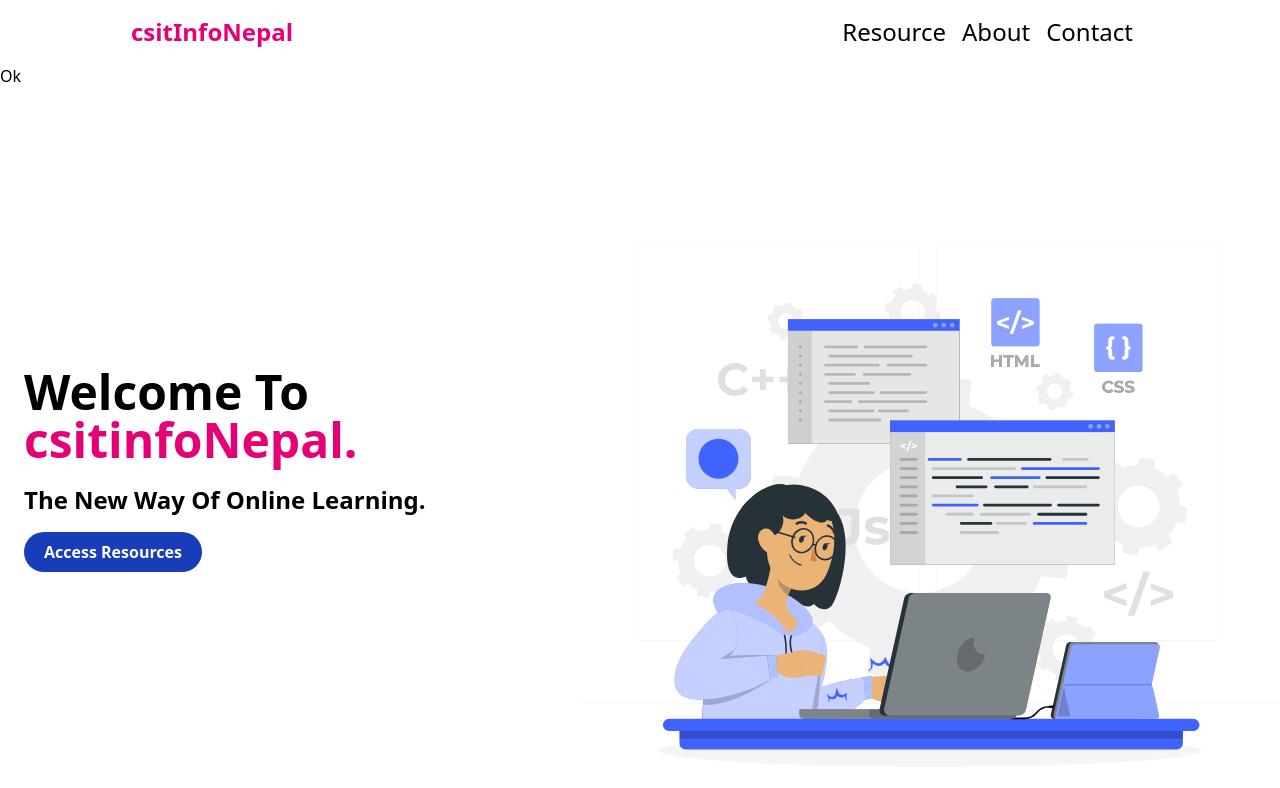
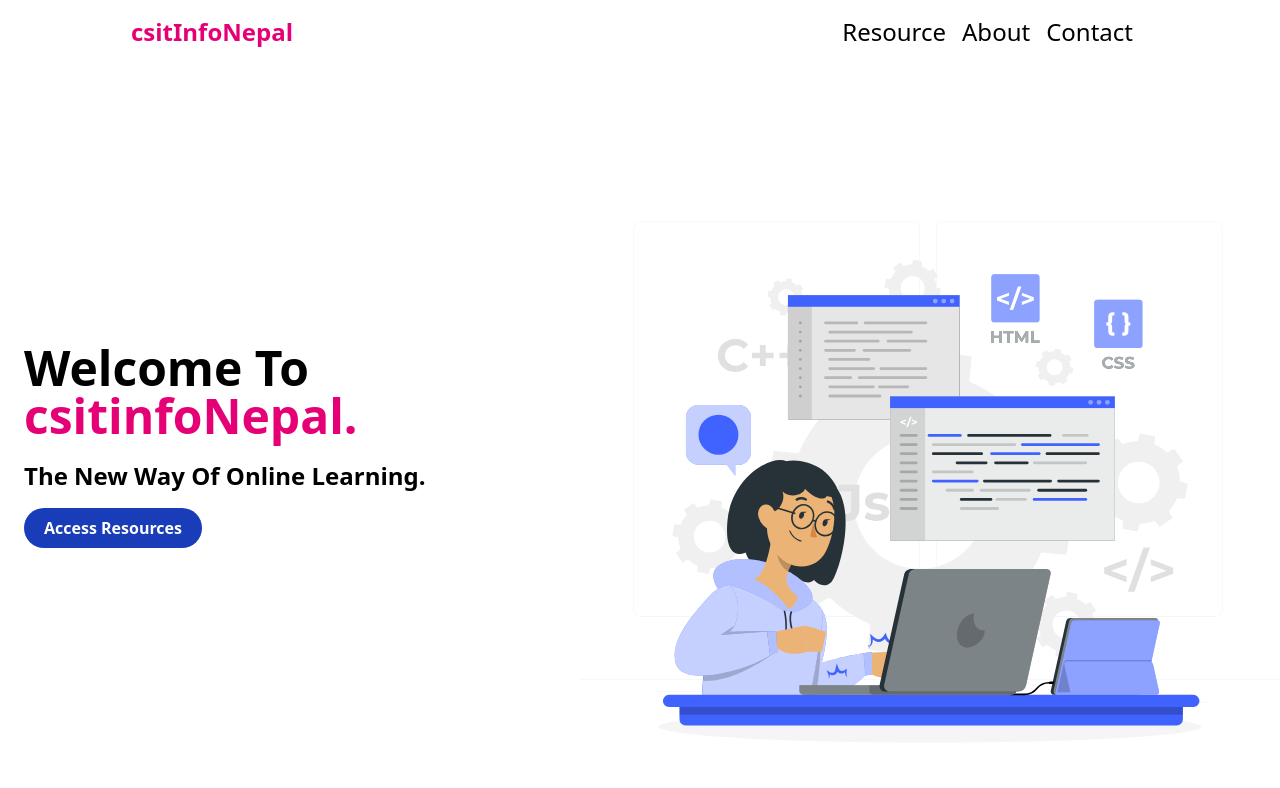
Before and after one commit to Dude6561/CSIT, a React (Vite) app in the folder csitbig/: page / in a window 1280 px wide. Shown: the top 788 px of the page. Built offline with nearby package versions, Linux system fonts and the light colour scheme.

Commit message:
sifting to nextjs editing file

```diff
--- a/csitbig/src/Components/Nav.tsx
+++ b/csitbig/src/Components/Nav.tsx
@@ -21,10 +21,10 @@ const Nav = () => {
           </Link>
         </div>
       </nav>
-      <h1>Ok</h1>
     </div>
   );
 };
 
 export default Nav;
 ////flex justify-between bg-black text-white font-bold pl-2 p-4 text-2xl
+// working to sift to next js
```
